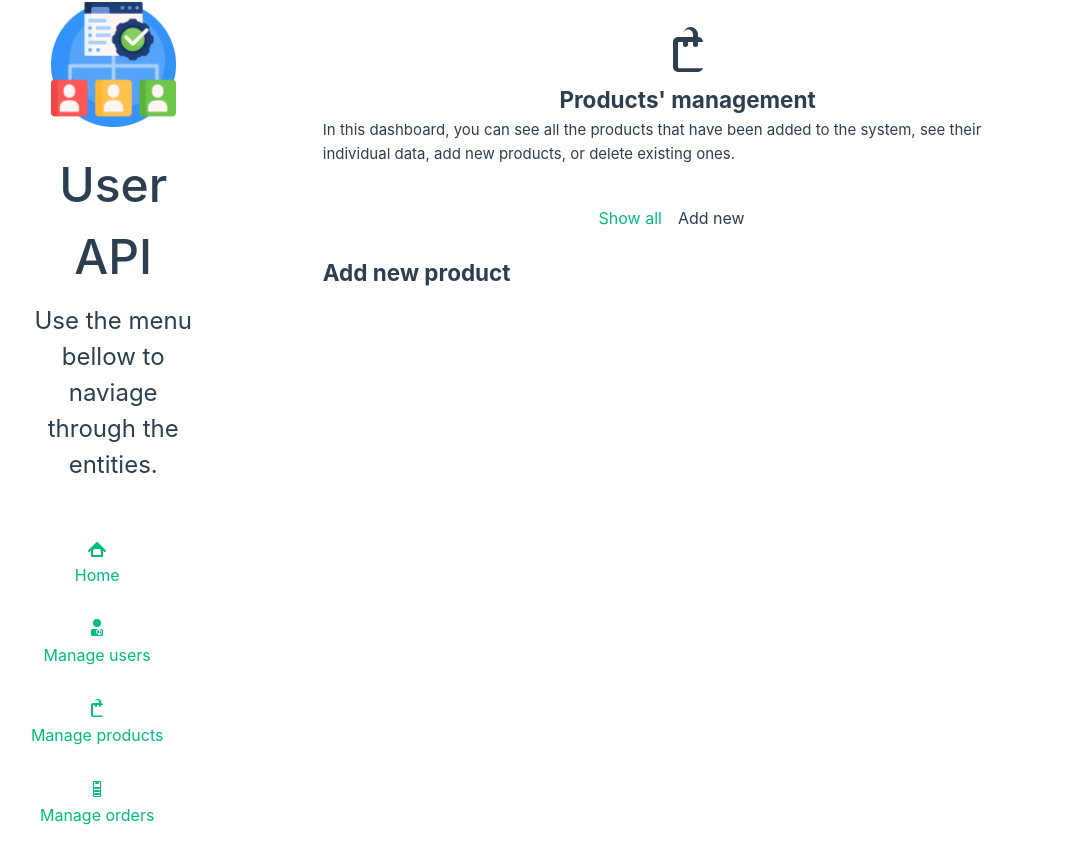
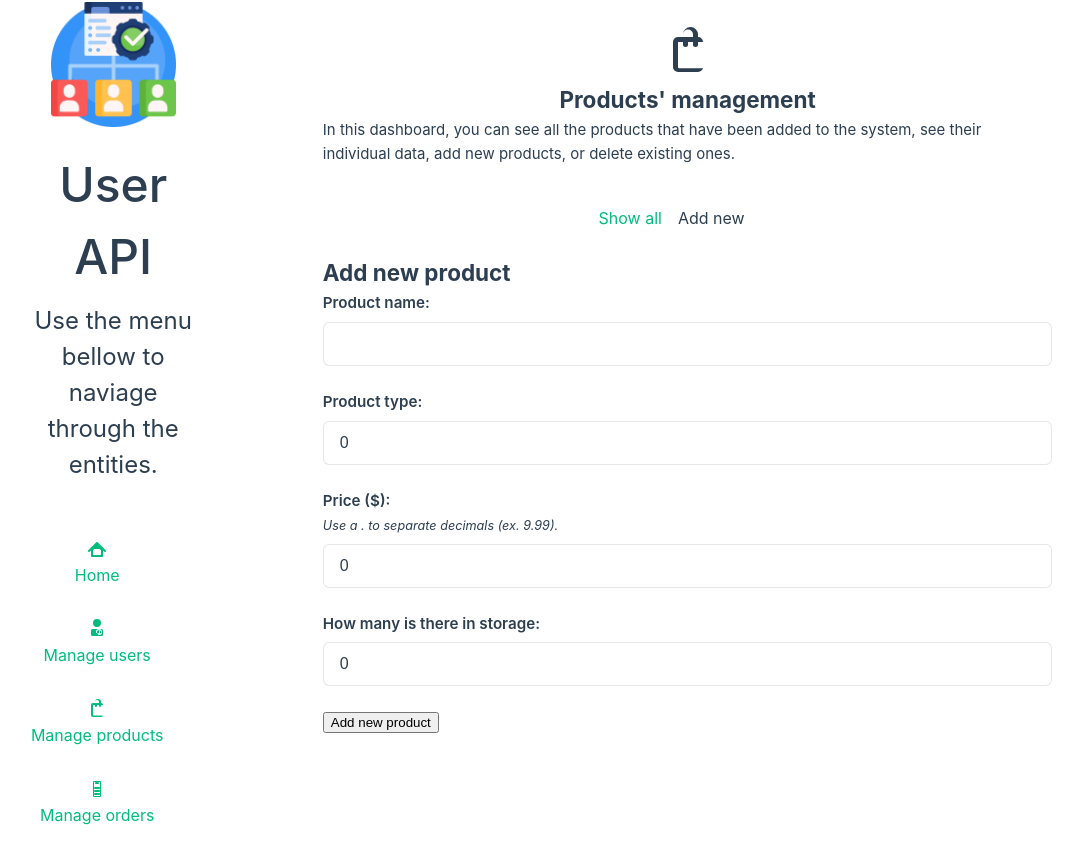
Before and after one commit to caio-intersales/vue-exercise-kotlin-api, a Vue app: page /products/add in a window 1280 px wide. Shown: the whole page, without its empty margins (98-1181 px from the left). Built offline with nearby package versions, Linux system fonts and the light colour scheme; no server answers.

Commit message:
AddProductView.vue complete

```diff
--- a/src/assets/forms.css
+++ b/src/assets/forms.css
@@ -13,6 +13,7 @@ label {
 input[type="text"],
 input[type="email"],
 input[type="password"],
+input[type="number"],
 textarea {
     width: 100%;
     box-sizing: border-box;
@@ -30,6 +31,7 @@ textarea {
 input[type="text"]:focus,
 input[type="email"]:focus,
 input[type="password"]:focus,
+input[type="number"]:focus,
 textarea:focus {
     border-color: var(--color-accent);
     box-shadow: 0 0 0 3px color-mix(in srgb, var(--color-accent) 20%, transparent);
--- a/src/components/ProductForm.vue
+++ b/src/components/ProductForm.vue
@@ -47,23 +47,26 @@ const handleSubmit = () => {
 <template>
     <form @submit.prevent="handleSubmit">
         <div class="form-group">
-            <label for="firstName">Product name:</label>
-            <input id="firstName" v-model="formState.productName" type="text" required>
+            <label for="productName">Product name:</label>
+            <input id="productName" v-model="formState.productName" type="text" required>
         </div>
 
         <div class="form-group">
-            <label for="firstName">Product type:</label>
-            <input id="firstName" v-model="formState.productType" type="number" required>
+            <label for="productType">Product type:</label>
+            <input id="productType" v-model="formState.productType" type="number" required>
         </div>
 
         <div class="form-group">
-            <label for="firstName">Price ($):</label>
-            <input id="firstName" v-model="formState.productPrice" type="number" required>
+            <label for="productPrice">Price ($):
+                <br><small>
+                    <i>Use a . to separate decimals (ex. 9.99).</i>
+                </small></label>
+            <input id="productPrice" v-model="formState.productPrice" type="number" required step="0.01" min="0">
         </div>
 
         <div class="form-group">
-            <label for="firstName">How many is there in storage:</label>
-            <input id="firstName" v-model="formState.productQnt" type="number" required>
+            <label for="productQnt">How many is there in storage:</label>
+            <input id="productQnt" v-model="formState.productQnt" type="number" required>
         </div>
 
         <input id="id" v-if="props.mode === 'edit'" type="hidden" v-model="formState.id" />
--- a/src/views/products/AddProductView.vue
+++ b/src/views/products/AddProductView.vue
@@ -1,5 +1,6 @@
 <script setup lang="ts">
-import { useProducts, BasicProductData } from '@/composables/useProducts';
+import ProductForm from '@/components/ProductForm.vue';
+import { useProducts, type BasicProductData } from '@/composables/useProducts';
 import { ref } from 'vue';
 import { useRouter } from 'vue-router';
 
@@ -42,6 +43,13 @@ const handleSubmit = async (formData: BasicProductData) => {
     <div class="container">
         <h2>Add new product</h2>
 
-
+        <ProductForm
+            mode="create"
+            :initial-data="initialFormState"
+            :loading="loading"
+            :error="error"
+            submit-text="Add new product"
+            @submit-form="handleSubmit"
+        />
     </div>
 </template>
```
